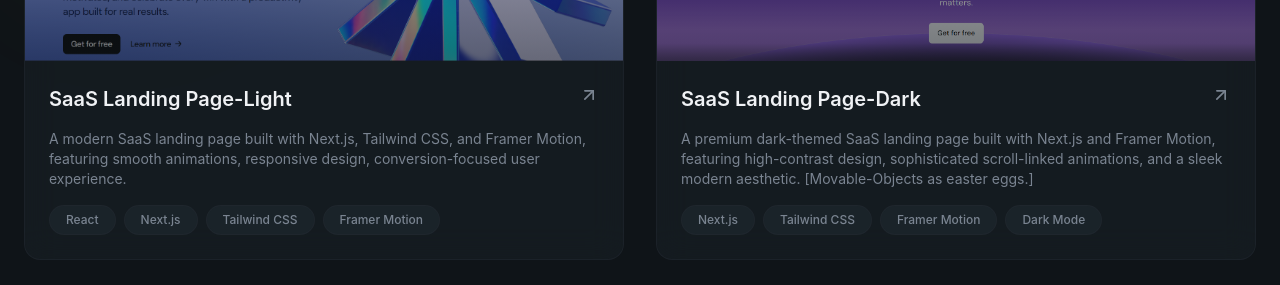
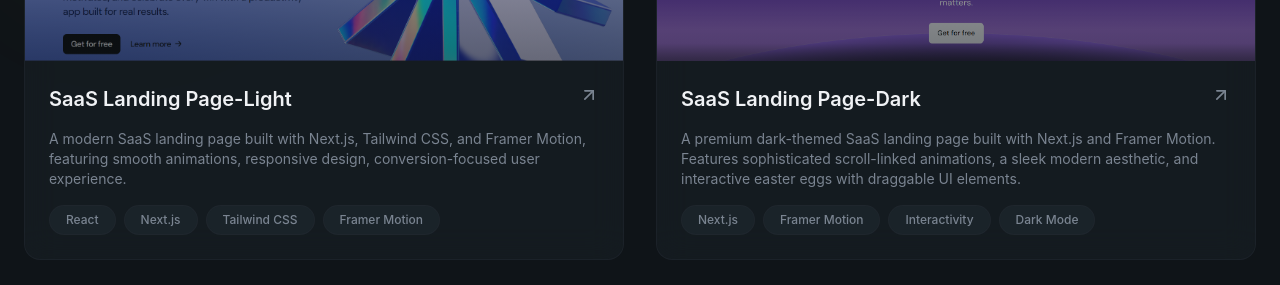
Before and after one commit to sherwinbritto7/Personal-Portfolio, a React (Vite) app: page / in a window 1280 px wide. Shown: the part 3320-3605 px from the top of the page. Built offline with nearby package versions, Linux system fonts and the light colour scheme.

Commit message:
updated project4

```diff
--- a/src/sections/Projects.jsx
+++ b/src/sections/Projects.jsx
@@ -28,9 +28,9 @@
   {
     title: "SaaS Landing Page-Dark",
     description:
-      "A premium dark-themed SaaS landing page built with Next.js and Framer Motion, featuring high-contrast design, sophisticated scroll-linked animations, and a sleek modern aesthetic. [Movable-Objects as easter eggs.]",
+      "A premium dark-themed SaaS landing page built with Next.js and Framer Motion. Features sophisticated scroll-linked animations, a sleek modern aesthetic, and interactive easter eggs with draggable UI elements.",
     image: "/projects/project4.png",
-    tags: ["Next.js", "Tailwind CSS", "Framer Motion", "Dark Mode"],
+    tags: ["Next.js", "Framer Motion", "Interactivity", "Dark Mode"],
     link: "https://zenpage-dark.vercel.app",
   },
 ];
```
